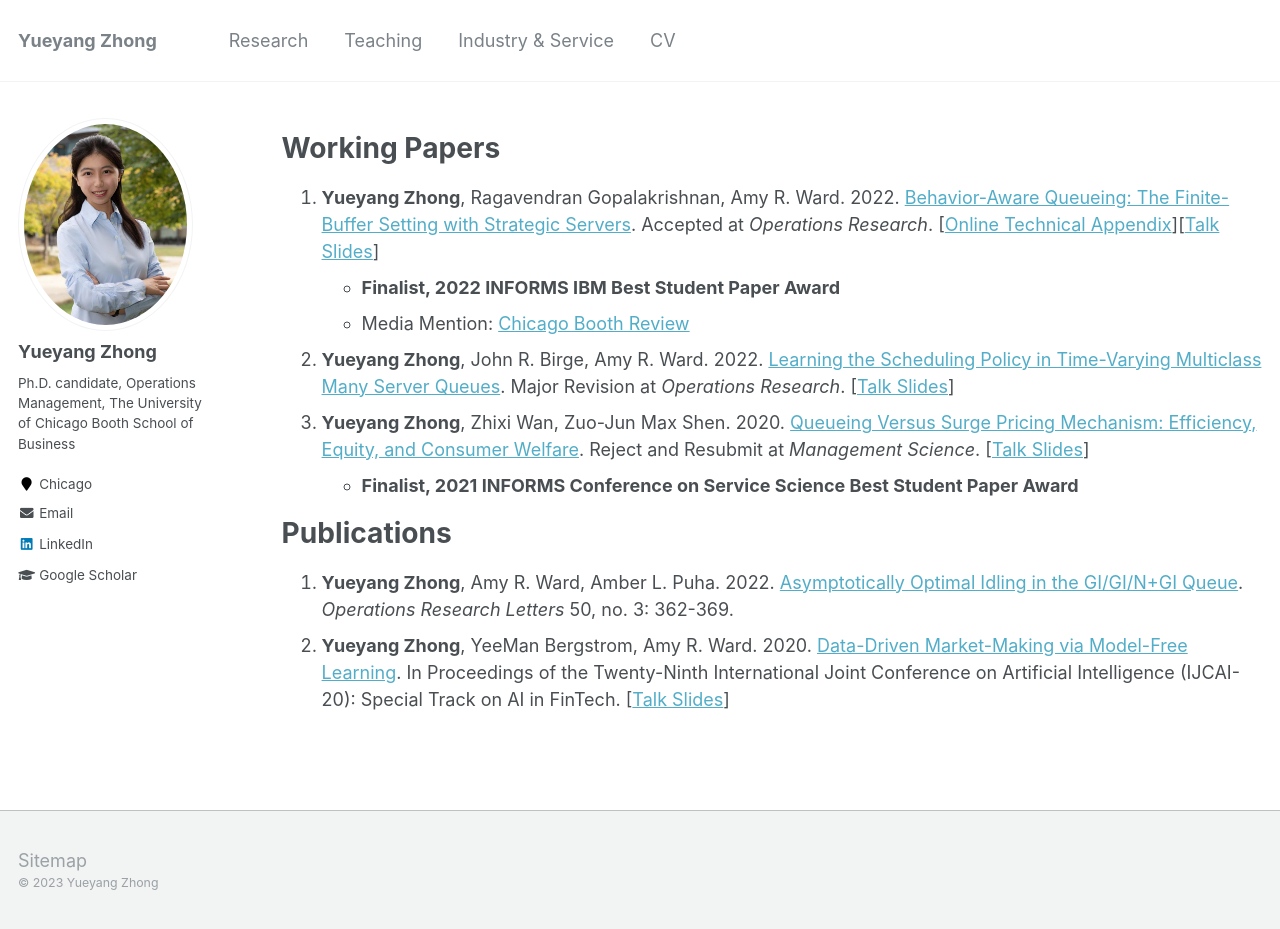
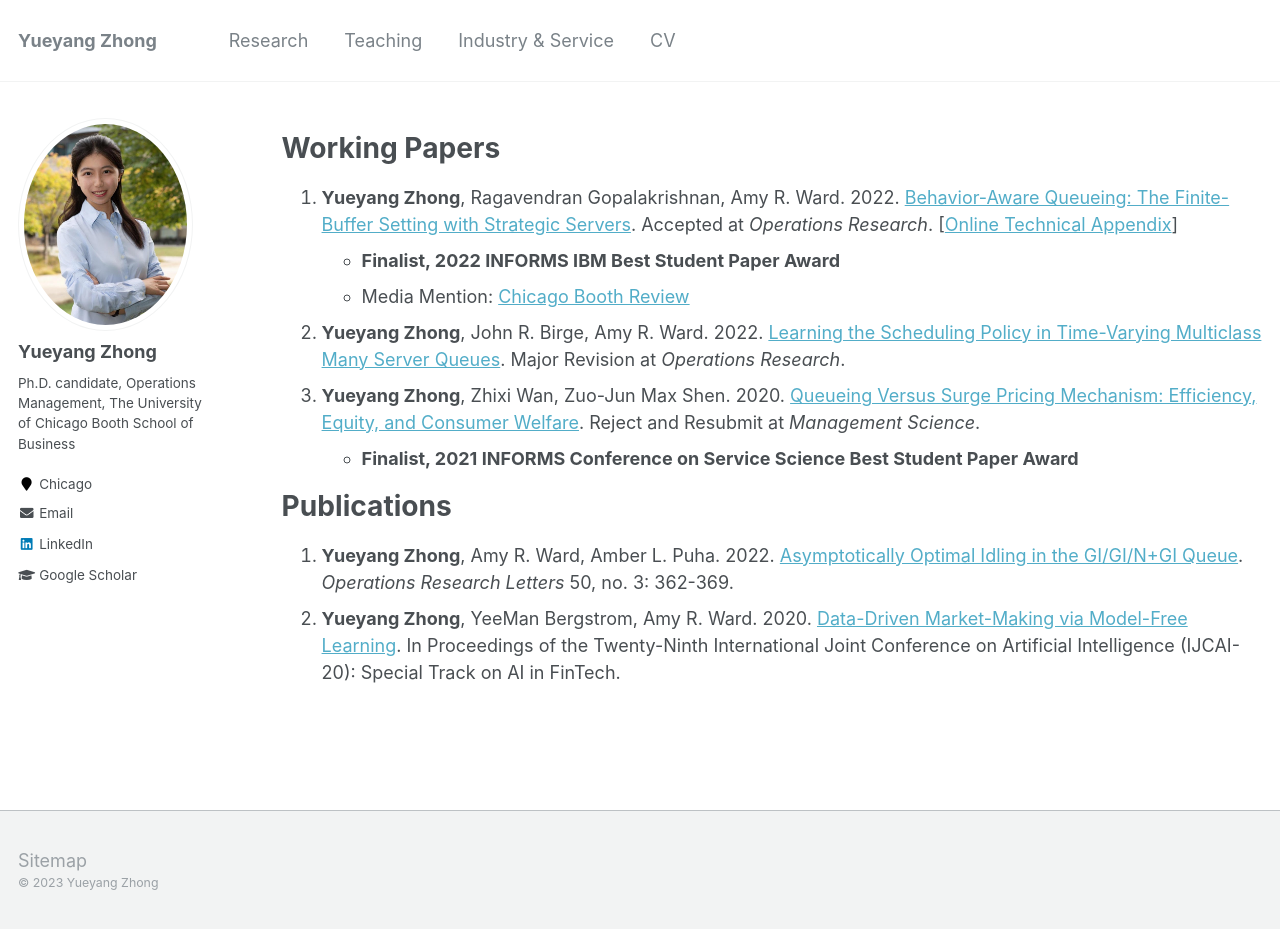
Before and after one commit to alicemengqi/site, a Jekyll site: the page built from _pages/publications.md, in a window 1280 px wide and 929 px high. Built offline with Jekyll 4.4.1, drawn with Linux system fonts in a browser that asks for light colours.

Commit message:
Update publications.md

```diff
--- a/_pages/publications.md
+++ b/_pages/publications.md
@@ -7,15 +7,15 @@
 {% include base_path %}
 
 # Working Papers
-1. **Yueyang Zhong**, Ragavendran Gopalakrishnan, Amy R. Ward. 2022. [Behavior-Aware Queueing: The Finite-Buffer Setting with Strategic Servers](https://papers.ssrn.com/sol3/papers.cfm?abstract_id=3633435). Accepted at *Operations Research*. [[Online Technical Appendix](https://yzhong0.github.io/yueyangzhong/files/finitebuffer_strategicserver_technical_file.pdf)][[Talk Slides](https://yzhong0.github.io/yueyangzhong/files/StrategicServers_slides.pdf)]
+1. **Yueyang Zhong**, Ragavendran Gopalakrishnan, Amy R. Ward. 2022. [Behavior-Aware Queueing: The Finite-Buffer Setting with Strategic Servers](https://papers.ssrn.com/sol3/papers.cfm?abstract_id=3633435). Accepted at *Operations Research*. [[Online Technical Appendix](https://yzhong0.github.io/yueyangzhong/files/finitebuffer_strategicserver_technical_file.pdf)]
    - **Finalist, 2022 INFORMS IBM Best Student Paper Award**
    - Media Mention: [Chicago Booth Review](https://www.chicagobooth.edu/review/secrets-wait-loss)
-2. **Yueyang Zhong**, John R. Birge, Amy R. Ward. 2022. [Learning the Scheduling Policy in Time-Varying Multiclass Many Server Queues](https://papers.ssrn.com/sol3/papers.cfm?abstract_id=4090021). Major Revision at *Operations Research*. [[Talk Slides](https://yzhong0.github.io/yueyangzhong/files/learn_to_schedule_slides.pdf)]
-3. **Yueyang Zhong**, Zhixi Wan, Zuo-Jun Max Shen. 2020. [Queueing Versus Surge Pricing Mechanism: Efficiency, Equity, and Consumer Welfare](https://papers.ssrn.com/sol3/papers.cfm?abstract_id=3699134). Reject and Resubmit at *Management Science*. [[Talk Slides](https://yzhong0.github.io/yueyangzhong/files/rideshare_slides.pdf)]
+2. **Yueyang Zhong**, John R. Birge, Amy R. Ward. 2022. [Learning the Scheduling Policy in Time-Varying Multiclass Many Server Queues](https://papers.ssrn.com/sol3/papers.cfm?abstract_id=4090021). Major Revision at *Operations Research*.
+3. **Yueyang Zhong**, Zhixi Wan, Zuo-Jun Max Shen. 2020. [Queueing Versus Surge Pricing Mechanism: Efficiency, Equity, and Consumer Welfare](https://papers.ssrn.com/sol3/papers.cfm?abstract_id=3699134). Reject and Resubmit at *Management Science*.
    - **Finalist, 2021 INFORMS Conference on Service Science Best Student Paper Award**
 
 
 
 # Publications
 1. **Yueyang Zhong**, Amy R. Ward, Amber L. Puha. 2022. [Asymptotically Optimal Idling in the GI/GI/N+GI Queue](https://www.sciencedirect.com/science/article/pii/S0167637722000530). *Operations Research Letters* 50, no. 3: 362-369.
-2. **Yueyang Zhong**, YeeMan Bergstrom, Amy R. Ward. 2020. [Data-Driven Market-Making via Model-Free Learning](https://www.ijcai.org/Proceedings/2020/0615.pdf). In Proceedings of the Twenty-Ninth International Joint Conference on Artificial Intelligence (IJCAI-20): Special Track on AI in FinTech. [[Talk Slides](https://yzhong0.github.io/yueyangzhong/files/LOB_slides.pdf)]
+2. **Yueyang Zhong**, YeeMan Bergstrom, Amy R. Ward. 2020. [Data-Driven Market-Making via Model-Free Learning](https://www.ijcai.org/Proceedings/2020/0615.pdf). In Proceedings of the Twenty-Ninth International Joint Conference on Artificial Intelligence (IJCAI-20): Special Track on AI in FinTech.
```
